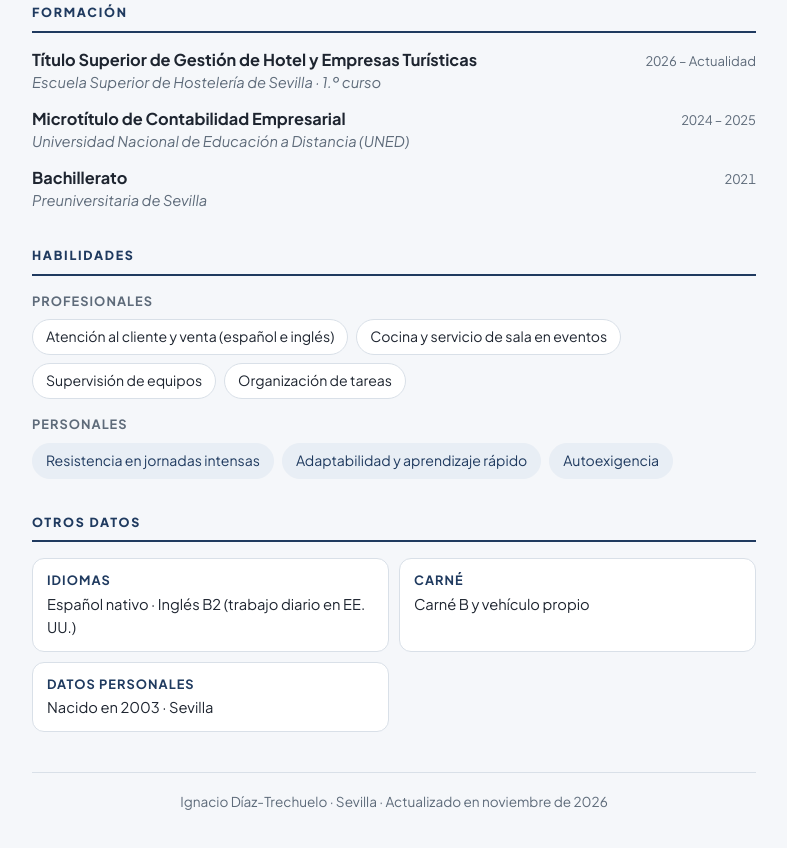
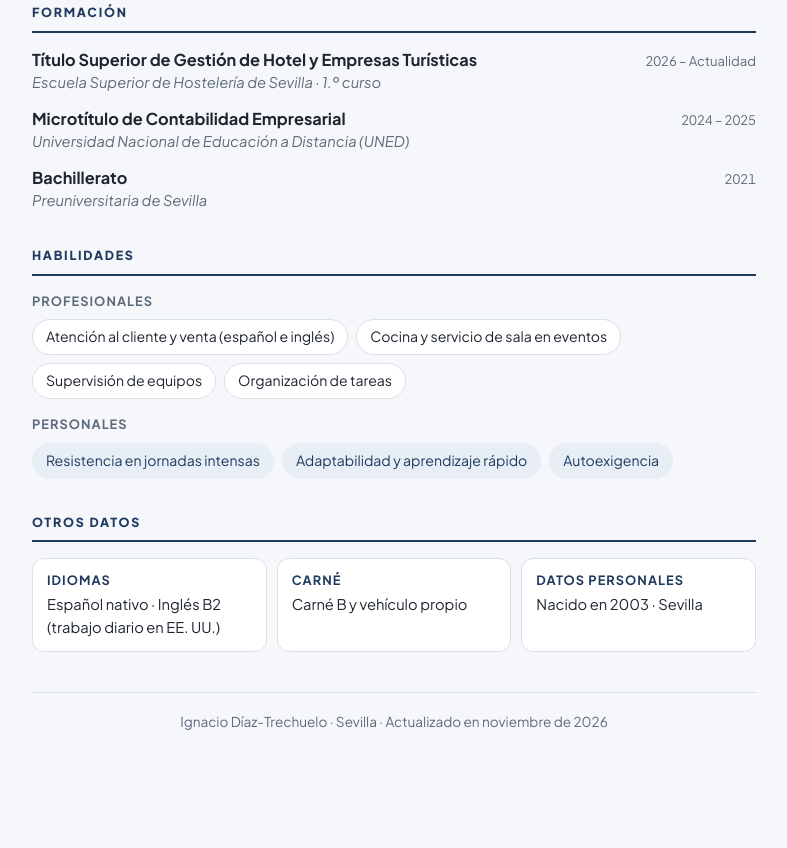
Before and after one commit to ignaciodiaztrechuelo/ignaciodiaztrechuelo.github.io, a plain HTML site: page index.html in a window 1280 px wide. Shown: the part 1428-2276 px from the top of the page, without its empty margins (246-1033 px from the left). After the commit the page ends 2208 px from the top, so only its background shows below. Drawn offline with Linux system fonts and the light colour scheme.

Commit message:
Pule detalles de diseño: alinea la cabecera, fija el botón de idioma arriba, 3 columnas en Otros datos y evita cortar EE. UU.
Co-Authored-By: Claude Opus 5.5 <noreply@anthropic.com>
Claude-Session: https://claude.ai/code/session_014hQmeEgangdhhQQivYDKXb

```diff
--- a/index.html
+++ b/index.html
@@ -29,7 +29,7 @@ a:focus-visible, button:focus-visible { outline: 3px solid var(--navy); outline-
 
 /* Cabecera */
 .hero { background: var(--navy); color: #fff; padding: 36px 18px 30px; }
-.hero-in { max-width: 760px; margin: 0 auto; display: flex; gap: 22px; align-items: center; flex-wrap: wrap; }
+.hero-in { max-width: 724px; margin: 0 auto; display: flex; gap: 22px; align-items: center; flex-wrap: wrap; }
 .hero img { width: 112px; height: 112px; border-radius: 50%; object-fit: cover; border: 3px solid rgba(255,255,255,.85); flex: none; }
 .hero h1 { font-size: 1.6rem; line-height: 1.15; font-weight: 800; letter-spacing: -.01em; text-wrap: balance; }
 .hero .sub { margin-top: 6px; color: #D3DEEC; font-size: .98rem; }
@@ -71,7 +71,7 @@ h3 { font-size: 1.02rem; font-weight: 700; line-height: 1.35; }
 .edu { display: grid; gap: 14px; }
 .chips { display: flex; flex-wrap: wrap; gap: 8px; }
 .chip { background: var(--paper); border: 1px solid var(--line); border-radius: 999px; padding: 6px 13px; font-size: .88rem; }
-.facts { display: grid; grid-template-columns: 1fr 1fr; gap: 10px; }
+.facts { display: grid; grid-template-columns: repeat(3, 1fr); gap: 10px; }
 .fact { background: var(--paper); border: 1px solid var(--line); border-radius: 12px; padding: 12px 14px; font-size: .92rem; }
 .fact b { display: block; color: var(--navy); font-size: .8rem; text-transform: uppercase; letter-spacing: .08em; margin-bottom: 2px; }
 
@@ -82,7 +82,7 @@ h3 { font-size: 1.02rem; font-weight: 700; line-height: 1.35; }
 h4 { font-size: .8rem; color: var(--muted); font-weight: 700; margin-bottom: 8px; text-transform: uppercase; letter-spacing: .08em; }
 .chip-soft { background: var(--navy-soft); border-color: var(--navy-soft); color: var(--navy); }
 .dock { display: none; }
-.lang { position: fixed; top: 14px; right: 14px; z-index: 5; display: flex; gap: 2px; background: rgba(255,255,255,.14); border-radius: 999px; padding: 3px; }
+.lang { position: absolute; top: 14px; right: 14px; z-index: 5; display: flex; gap: 2px; background: rgba(255,255,255,.14); border-radius: 999px; padding: 3px; }
 .lang button { font: inherit; font-size: .78rem; font-weight: 700; color: #fff; background: transparent; border: 0; border-radius: 999px; padding: 4px 10px; cursor: pointer; }
 .lang button[aria-pressed="true"] { background: #fff; color: var(--navy); }
 .hero { position: relative; }
@@ -102,6 +102,7 @@ footer { margin-top: 40px; padding-top: 18px; border-top: 1px solid var(--line);
   .facts { grid-template-columns: 1fr; }
 }
 @media (max-width: 640px) {
+  .facts { grid-template-columns: 1fr; }
   body { padding-bottom: 72px; }
   .dock { display: grid; grid-template-columns: 1fr 1fr 1.2fr; gap: 8px; position: fixed; left: 0; right: 0; bottom: 0; padding: 10px 12px calc(10px + env(safe-area-inset-bottom)); background: rgba(255,255,255,.96); border-top: 1px solid var(--line); box-shadow: 0 -4px 14px rgba(31,58,95,.08); z-index: 10; }
   .dock a { text-align: center; padding: 10px 6px; border-radius: 10px; border: 1px solid var(--line); text-decoration: none; font-weight: 700; font-size: .9rem; color: var(--navy); background: var(--paper); }
@@ -126,20 +127,20 @@ footer { margin-top: 40px; padding-top: 18px; border-top: 1px solid var(--line);
   <a class="btn btn-cv" href="https://drive.google.com/file/d/1TFqwNIag1MdpA5lJQltzciWqdViRMNWR/view?usp=sharing" target="_blank" rel="noopener"><b>Descargar CV (PDF)</b><span>Se abre en Google Drive</span></a>
 </div>
 <main class="wrap">
-  <div class="stats"><div class="stat"><strong>7</strong><span>temporadas de verano en la misma empresa</span></div><div class="stat"><strong>3 sem.</strong><span>para ascender a Lead en EE. UU.</span></div><div class="stat"><strong>60 pers.</strong><span>en eventos propios de cocina en directo</span></div></div>
+  <div class="stats"><div class="stat"><strong>7</strong><span>temporadas de verano en la misma empresa</span></div><div class="stat"><strong>3 sem.</strong><span>para ascender a Lead en EE.&nbsp;UU.</span></div><div class="stat"><strong>60 pers.</strong><span>en eventos propios de cocina en directo</span></div></div>
   <section><h2>Perfil</h2><p class="lead">Estudiante de Gestión de Hotel y Empresas Turísticas, con formación en contabilidad y experiencia en cocina, sala, eventos y venta, tratando con clientes de todas las edades y nacionalidades. Desde 2019 compagino mis estudios con distintos trabajos. Mi objetivo es crecer hacia la gestión gastronómica, y con mi servicio de arroces para eventos ya he dado el primer paso.</p></section>
   <section><h2>Experiencia profesional</h2><div class="tl">
 <article class="job next"><div class="job-head"><h3>Prácticas profesionales de cocina y sala <span class="tag tag-next">Próximamente</span></h3><span class="date">Ene – May 2027</span></div><p class="org">Restaurante Alabardero Escuela</p></article>
 <article class="job now"><div class="job-head"><h3>Personal de cocina <span class="tag">Actual</span></h3><span class="date">Nov 2026 – Actualidad</span></div><p class="org">Catering Antonio Bort</p></article>
 <article class="job now"><div class="job-head"><h3>Arroces para eventos · Proyecto propio</h3><span class="date">2026 – Actualidad</span></div><p class="org">Arroces cocinados en directo en casa del cliente · Sevilla y Huelva</p><ul><li>Planificación, compras y elaboración in situ para eventos de hasta 60 personas.</li></ul></article>
-<article class="job"><div class="job-head"><h3>Ride Attendant → Lead</h3><span class="date">Verano 2025</span></div><p class="org">Mt. Olympus Water &amp; Theme Park · Wisconsin Dells (EE. UU.)</p><ul><li>Ascendido a Lead en 3 semanas, siendo de los últimos en incorporarme.</li><li>Reconocido varias semanas como Employee of the Week.</li><li>Como Lead: gestión de descansos, supervisión del equipo y atención a visitantes.</li></ul></article>
+<article class="job"><div class="job-head"><h3>Ride Attendant → Lead</h3><span class="date">Verano 2025</span></div><p class="org">Mt. Olympus Water &amp; Theme Park · Wisconsin Dells (EE.&nbsp;UU.)</p><ul><li>Ascendido a Lead en 3 semanas, siendo de los últimos en incorporarme.</li><li>Reconocido varias semanas como Employee of the Week.</li><li>Como Lead: gestión de descansos, supervisión del equipo y atención a visitantes.</li></ul></article>
 <article class="job"><div class="job-head"><h3>Monitor de vela</h3><span class="date">7 temporadas · 2019 – 2026</span></div><p class="org">Surffactory, S.L. · Islantilla (Huelva)</p><ul><li>Formación y atención a alumnos y clientes en español e inglés.</li><li>Venta de actividades y packs en taquilla y oficina.</li><li>Organización del trabajo del equipo: reparto de tareas y planificación diaria.</li><li>Gestión de material, accesos y logística de las actividades acuáticas.</li></ul></article>
 <article class="job"><div class="job-head"><h3>Camarero de eventos</h3><span class="date">2023</span></div><p class="org">Catering Alberto Mejías</p></article>
 <article class="job"><div class="job-head"><h3>Mantenimiento y apoyo en oficina</h3><span class="date">Oct 2022 – Feb 2023</span></div><p class="org">Gros, S.L.</p><ul><li>Trabajo de campo: limpieza, reparaciones y abrillantado de suelos en urbanizaciones.</li><li>Oficina: organización de empleados y trato con clientes.</li></ul></article>
   </div></section>
   <section><h2>Formación</h2><div class="edu"><div><div class="job-head"><h3>Título Superior de Gestión de Hotel y Empresas Turísticas</h3><span class="date">2026 – Actualidad</span></div><p class="org">Escuela Superior de Hostelería de Sevilla · 1.º curso</p></div><div><div class="job-head"><h3>Microtítulo de Contabilidad Empresarial</h3><span class="date">2024 – 2025</span></div><p class="org">Universidad Nacional de Educación a Distancia (UNED)</p></div><div><div class="job-head"><h3>Bachillerato</h3><span class="date">2021</span></div><p class="org">Preuniversitaria de Sevilla</p></div></div></section>
   <section><h2>Habilidades</h2><div class="skills"><div><h4>Profesionales</h4><div class="chips"><span class="chip">Atención al cliente y venta (español e inglés)</span><span class="chip">Cocina y servicio de sala en eventos</span><span class="chip">Supervisión de equipos</span><span class="chip">Organización de tareas</span></div></div><div><h4>Personales</h4><div class="chips"><span class="chip chip-soft">Resistencia en jornadas intensas</span><span class="chip chip-soft">Adaptabilidad y aprendizaje rápido</span><span class="chip chip-soft">Autoexigencia</span></div></div></div></section>
-  <section><h2>Otros datos</h2><div class="facts"><div class="fact"><b>Idiomas</b>Español nativo · Inglés B2 (trabajo diario en EE. UU.)</div><div class="fact"><b>Carné</b>Carné B y vehículo propio</div><div class="fact"><b>Datos personales</b>Nacido en 2003 · Sevilla</div></div></section>
+  <section><h2>Otros datos</h2><div class="facts"><div class="fact"><b>Idiomas</b>Español nativo · Inglés B2 (trabajo diario en EE.&nbsp;UU.)</div><div class="fact"><b>Carné</b>Carné B y vehículo propio</div><div class="fact"><b>Datos personales</b>Nacido en 2003 · Sevilla</div></div></section>
   <footer>Ignacio Díaz-Trechuelo · Sevilla · Actualizado en noviembre de 2026</footer>
 </main>
 <nav class="dock"><a href="tel:+34644304865">Llamar</a><a href="mailto:idtrechuelo@gmail.com">Email</a><a class="dock-cv" href="https://drive.google.com/file/d/1TFqwNIag1MdpA5lJQltzciWqdViRMNWR/view?usp=sharing" target="_blank" rel="noopener">CV (PDF)</a></nav>
```
